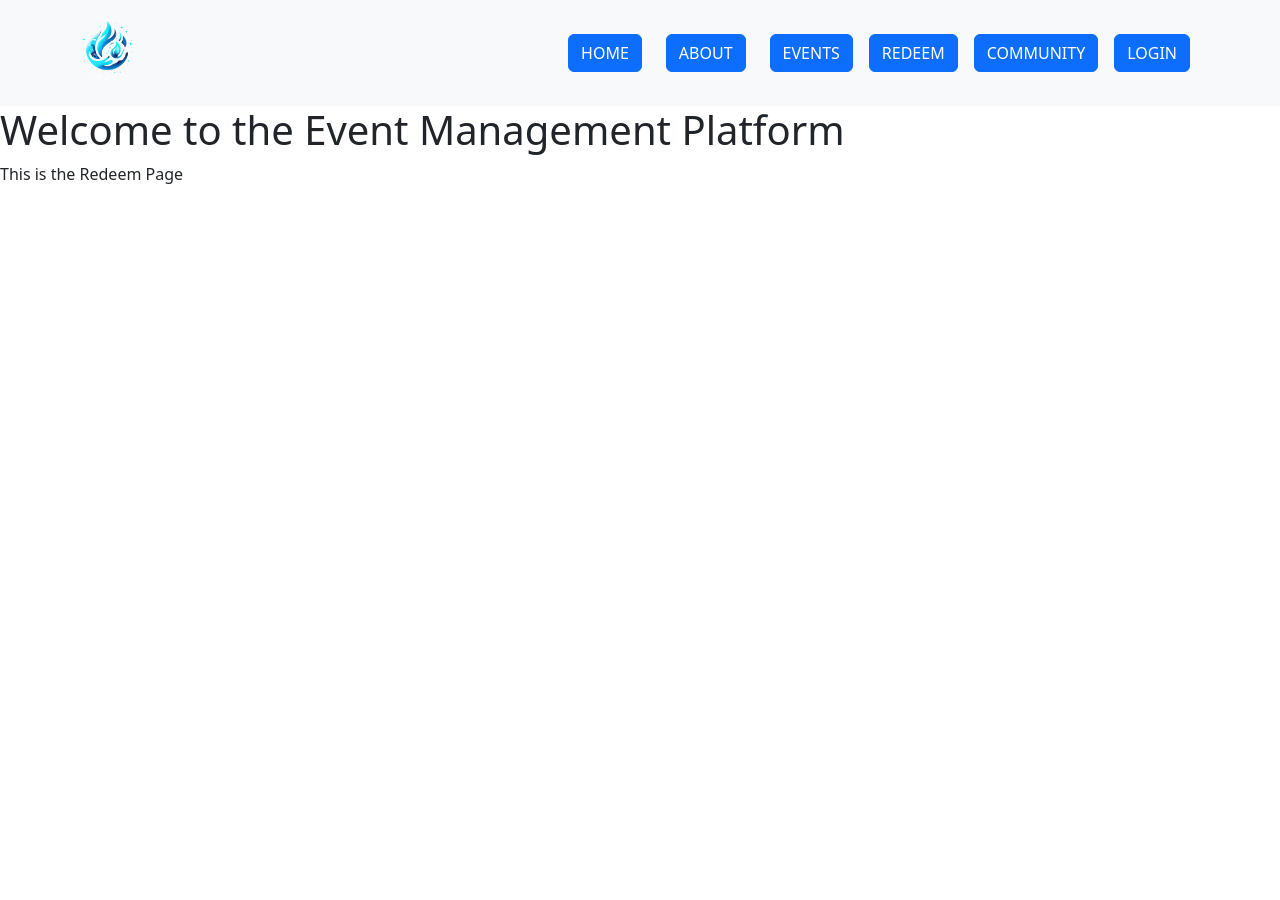
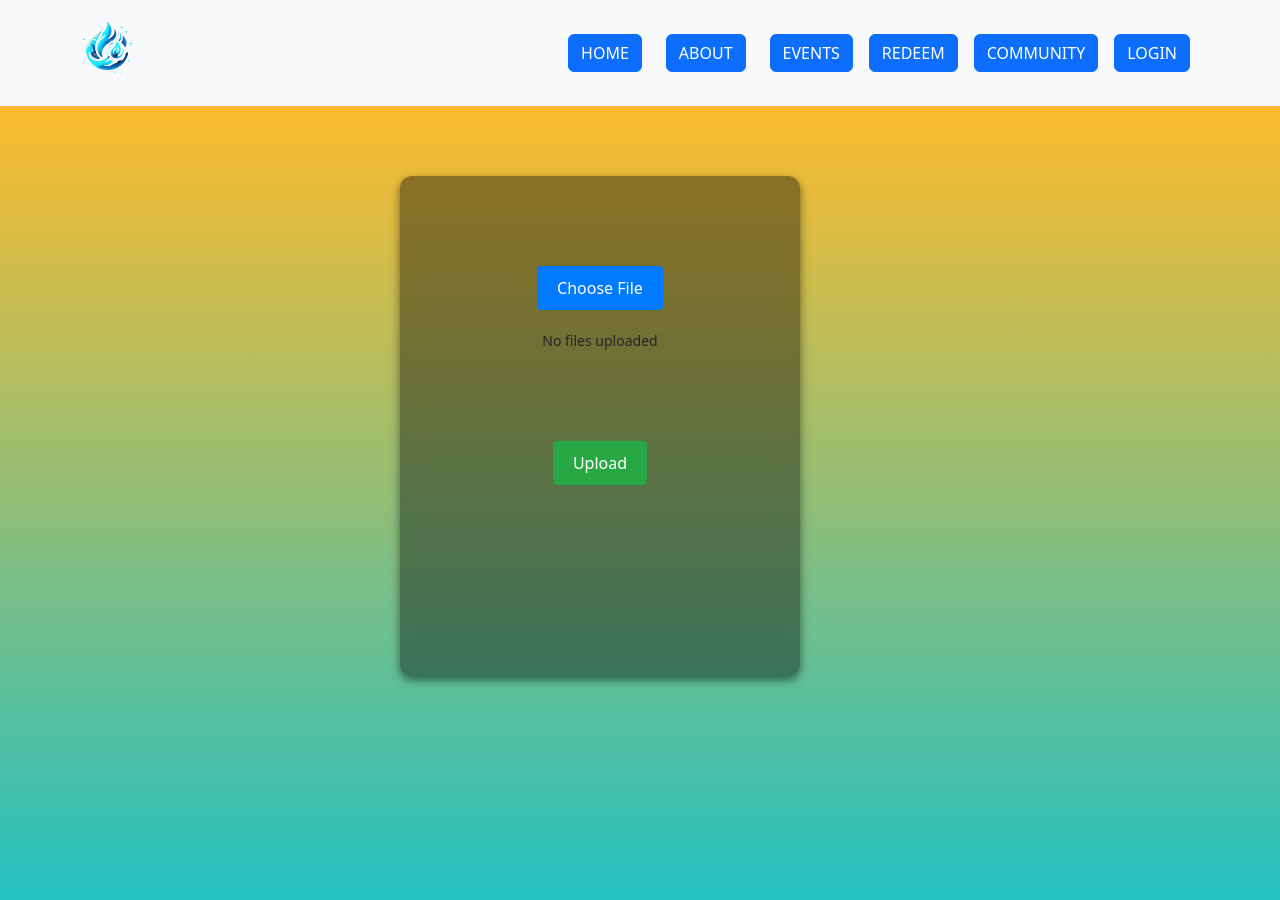
Before and after one commit to RMJ593/Spark_fina, a React (Create React App) app in the folder frontend/: page /redeem in a window 1280 px wide. Shown: the top 900 px of the page. Before the commit the page ends 800 px from the top, so only its background shows below. Built offline with nearby package versions, Linux system fonts and the light colour scheme.

Commit message:
added redeem page

```diff
--- a/frontend/package.json
+++ b/frontend/package.json
@@ -11,7 +11,6 @@
     "react-bootstrap": "^2.10.5",
     "react-dom": "^18.3.1",
     "react-router-dom": "^6.28.0",
-    "react-scripts": "5.0.1",
     "web-vitals": "^2.1.4"
   },
   "scripts": {
@@ -37,5 +36,8 @@
       "last 1 firefox version",
       "last 1 safari version"
     ]
+  },
+  "devDependencies": {
+    "react-scripts": "^5.0.1"
   }
 }
--- /dev/null
+++ b/frontend/src/pages/Redeem.css
@@ -0,0 +1,153 @@
+/* General styles */
+body {
+  font-family: Arial, sans-serif;
+  margin: 0;
+  padding: 0;
+  background-color: #000; /* Pure black background */
+  color: white;
+  overflow: hidden; /* Disable scrolling */
+}
+
+.redeem-page {
+  display: flex;
+  justify-content: center;
+  height: 100vh; /* Full viewport height */
+  background: linear-gradient(0deg, rgba(34, 193, 195, 1) 0%, rgba(253, 187, 45, 1) 100%);
+  padding-top: 20px;
+  padding-right: 80px;
+}
+
+.upload-container {
+  width: 400px;
+  height: 500px; /* Rectangular design */
+  background: rgba(0, 0, 0, 0.4); /* Semi-transparent black for glass effect */
+  border-radius: 12px;
+  box-shadow: 0px 4px 10px rgba(0, 0, 0, 0.5); /* Subtle shadow */
+  backdrop-filter: blur(10px); /* Frosted glass effect */
+  -webkit-backdrop-filter: blur(10px); /* Frosted glass for Safari */
+  display: flex;
+  flex-direction: column;
+  align-items: center;
+  padding: 20px;
+  text-align: center;
+  overflow-y: auto; /* Allow scrolling if files overflow */
+  margin-top: 50px; /* Adjust this value to move the container upwards or downwards */
+  padding-top: 90px;
+}
+
+.file-upload-label {
+  display: inline-block;
+  background-color: #007bff;
+  color: white;
+  padding: 10px 20px;
+  font-size: 16px;
+  border: none;
+  border-radius: 4px;
+  cursor: pointer;
+  margin-bottom: 20px;
+}
+
+.file-upload-label input {
+  display: none; /* Hide default file input */
+}
+
+.file-list {
+  width: 100%;
+  max-height: 180px; /* Thinner rectangle for file list */
+  overflow-y: auto; /* Scrollable file list */
+  margin-bottom: 20px;
+}
+
+.no-files {
+  margin-bottom: 20px; /* Add gap between message and upload button */
+  font-size: 14px;
+  /*color: white;*/
+}
+
+.file-item {
+  display: flex;
+  justify-content: space-between;
+  align-items: center;
+  margin: 5px 0;
+  padding: 3px 15px;
+  background: rgba(255, 255, 255, 0.2); /* Semi-transparent for file items */
+  border-radius: 4px;
+  color: white;
+}
+
+.file-item:hover {
+  background: rgba(255, 255, 255, 0.1); /* Lighter background on hover */
+}
+
+.file-link {
+  color: black; /* Blue for clickable link */
+  text-decoration: none;
+}
+
+.file-remove-btn {
+  background: transparent;
+  color: black; /* Red for remove button */
+  border: none;
+  font-size: 20px;
+  cursor: pointer;
+  padding: 0; /* No extra padding */
+}
+
+.file-remove-btn:hover {
+  color: black; /* Slightly lighter red on hover */
+}
+
+.upload-btn {
+  padding: 10px 20px;
+  font-size: 16px;
+  background-color: #28a745; /* Green button */
+  color: white;
+  border: none;
+  border-radius: 4px;
+  cursor: pointer;
+  margin-top: 50px; /* Ensures consistent gap above the button */
+}
+
+.upload-btn:hover {
+  background-color: #218838; /* Darker green on hover */
+}
+
+/* Popup styles */
+.overlay {
+  position: fixed;
+  top: 0;
+  left: 0;
+  width: 100%;
+  height: 100%;
+  background: rgba(0, 0, 0, 0.7);
+  z-index: 1000;
+}
+
+.popup {
+  position: fixed;
+  top: 47%;
+  left: 48%;
+  transform: translate(-50%, -50%);
+  background: #1a1a1a;
+  border-radius: 8px;
+  padding: 20px;
+  text-align: center;
+  box-shadow: 0px 4px 10px rgba(0, 0, 0, 0.7);
+  z-index: 1001;
+  color: white;
+  padding-inline: 95px;
+}
+
+.popup.error {
+  border: 2px solid #dc3545; /* Red for error */
+}
+
+.popup button {
+  margin-top: 10px;
+  padding: 5px 10px;
+  background: #333;
+  border: 1px solid #ccc;
+  border-radius: 4px;
+  cursor: pointer;
+  color: white;
+}
--- a/frontend/src/pages/RedeemPage.jsx
+++ b/frontend/src/pages/RedeemPage.jsx
@@ -1,14 +1,81 @@
-// src/pages/HomePage.js
+import React, { useState } from "react";
+import "./Redeem.css";
 
-import React from 'react';
+const RedeemPage = () => {
+  const [files, setFiles] = useState([]);
+  const [showPopup, setShowPopup] = useState(false); // State to control popup visibility
 
-function RedeemPage() {
+  // Handles file selection
+  const handleFileChange = (event) => {
+    const selectedFiles = Array.from(event.target.files);
+    const uniqueFiles = selectedFiles.filter(
+      (file) => !files.some((existingFile) => existingFile.name === file.name)
+    );
+    setFiles([...files, ...uniqueFiles]);
+    event.target.value = ""; // Clear the input for reselection
+  };
+
+  // Handles file removal
+  const removeFile = (fileName) => {
+    setFiles(files.filter((file) => file.name !== fileName));
+  };
+
+  // Handles upload button click
+  const handleUpload = () => {
+    if (files.length === 0) {
+      setShowPopup(true); // Show popup if no files are uploaded
+    } else {
+      alert("File Upload Successful.\nYour file has been uploaded successfully and is now pending confirmation. Your credits will be updated within a week.");
+    }
+  };
+
   return (
-    <div>
-      <h1>Welcome to the Event Management Platform</h1>
-      <p>This is the Redeem Page</p>
+    <div className="redeem-page">
+      <div className="upload-container">
+        <label className="file-upload-label">
+          Choose File
+          <input type="file" onChange={handleFileChange} multiple />
+        </label>
+        <div className="file-list">
+          {files.length === 0 ? (
+            <div className="no-files">No files uploaded</div>
+          ) : (
+            files.map((file) => (
+              <div key={file.name} className="file-item">
+                <a
+                  href={URL.createObjectURL(file)}
+                  target="_blank"
+                  rel="noopener noreferrer"
+                  className="file-link"
+                >
+                  {file.name}
+                </a>
+                <button
+                  className="file-remove-btn"
+                  onClick={() => removeFile(file.name)}
+                >
+                  &times;
+                </button>
+              </div>
+            ))
+          )}
+        </div>
+        <button className="upload-btn" onClick={handleUpload}>
+          Upload
+        </button>
+      </div>
+
+      {/* Popup */}
+      {showPopup && (
+        <div className="overlay">
+          <div className="popup error">
+            <p>File not uploaded.</p>
+            <button onClick={() => setShowPopup(false)}>OK</button>
+          </div>
+        </div>
+      )}
     </div>
   );
-}
+};
 
 export default RedeemPage;
```
Also changed, not shown: 1 other file (tests, documents, lock files or other folders).
